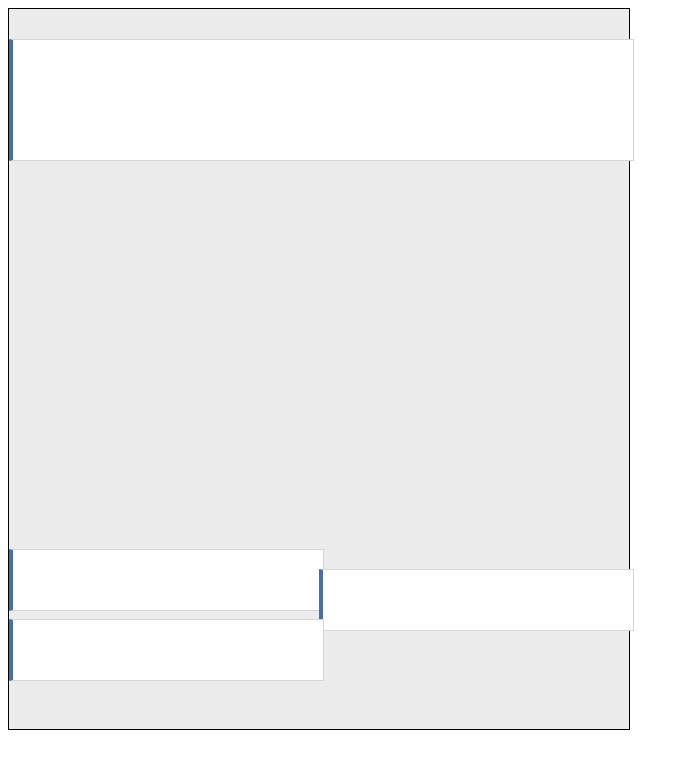
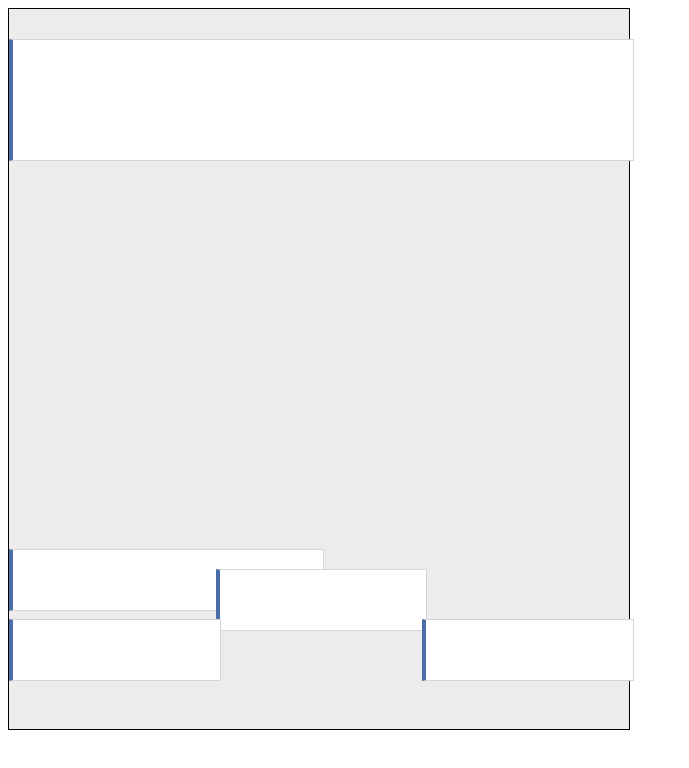
Before and after one commit to dnewcome/calendar, a plain HTML site: page index.html in a window 1280 px wide. Shown: the whole page, without its empty margins (0-689 px from the left). Drawn offline with Linux system fonts and the light colour scheme.

Commit message:
failing test case

```diff
--- a/index.html
+++ b/index.html
@@ -134,7 +134,14 @@
 				}
 			}
 
-			var events = [ {start: 30, end: 150}, {start: 540, end: 600}, {start: 560, end: 620}, {start: 610, end: 670} ];
+			//var events = [ {start: 30, end: 150}, {start: 540, end: 600}, {start: 560, end: 620}, {start: 610, end: 670} ];
+			var events = [
+				{start: 30, end: 150},
+				{start: 540, end: 600},
+				{start: 560, end: 620},
+				{start: 610, end: 670},
+				{start: 610, end: 670}
+			];
 			layOutDay(events);
 			depth(events);
 			render(events);
```
